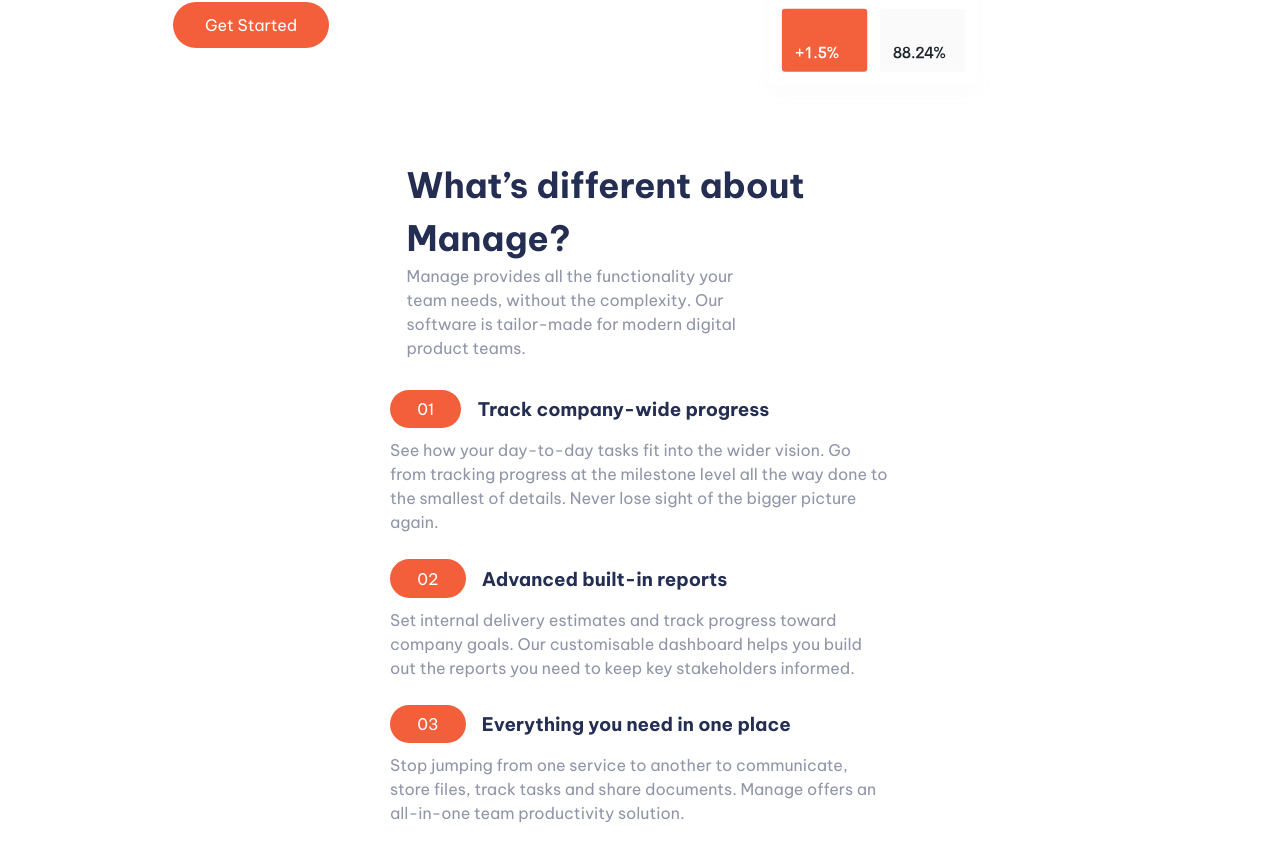
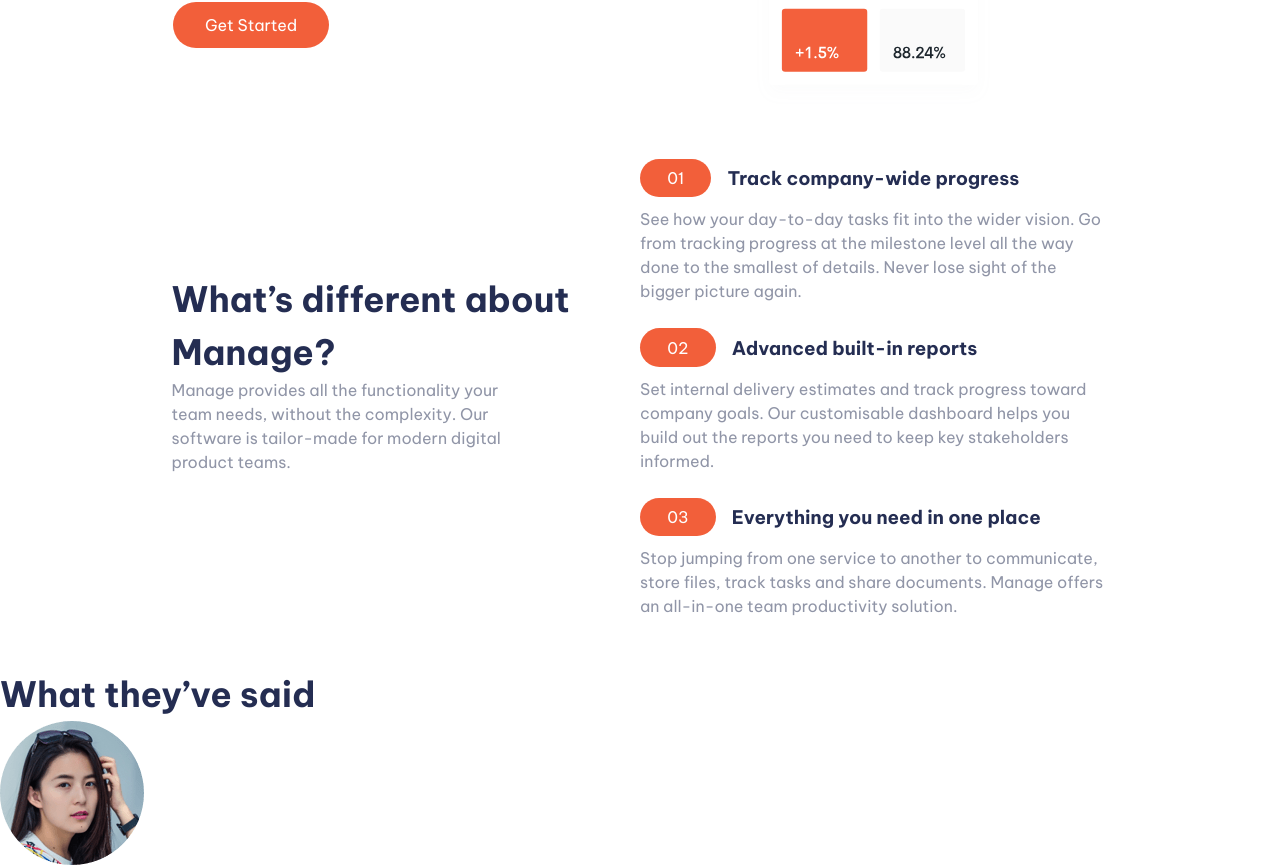
Before and after one commit to yacineKahlerras/manage-landing-page, a React (Create React App) app: page / in a window 1280 px wide. Shown: the part 460-1327 px from the top of the page. Built offline with nearby package versions, Linux system fonts and the light colour scheme.

Commit message:
functionality

```diff
--- a/src/styles/componentsStyles/_functionality.scss
+++ b/src/styles/componentsStyles/_functionality.scss
@@ -2,10 +2,16 @@
 
 .functionality {
   width: var(--max-width-1);
-  display: flex;
-  flex-direction: column;
-  align-items: center;
+  display: grid;
+  place-items: center;
   margin-bottom: 5rem;
+
+  @include desktop {
+    grid-template-columns: repeat(2, 1fr);
+    margin: 0 auto;
+    justify-content: space-between;
+    margin-bottom: 5rem;
+  }
 
   .features-side {
     display: flex;
@@ -25,7 +31,7 @@
 
         &::before {
           content: "";
-          width: 150%;
+          width: 100%;
           height: 100%;
           position: absolute;
           top: 0;
@@ -35,7 +41,7 @@
           border-radius: var(--border-radius-1);
 
           @include desktop {
-            background: transparent;
+            display: none;
           }
         }
 
```
